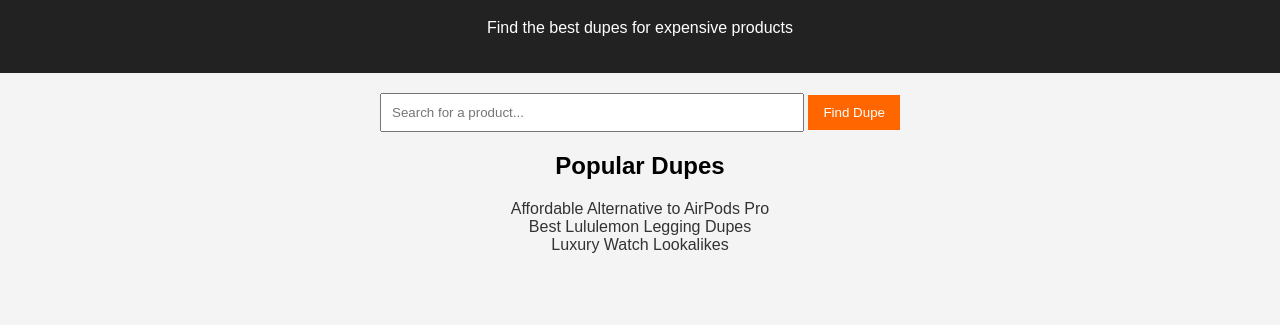
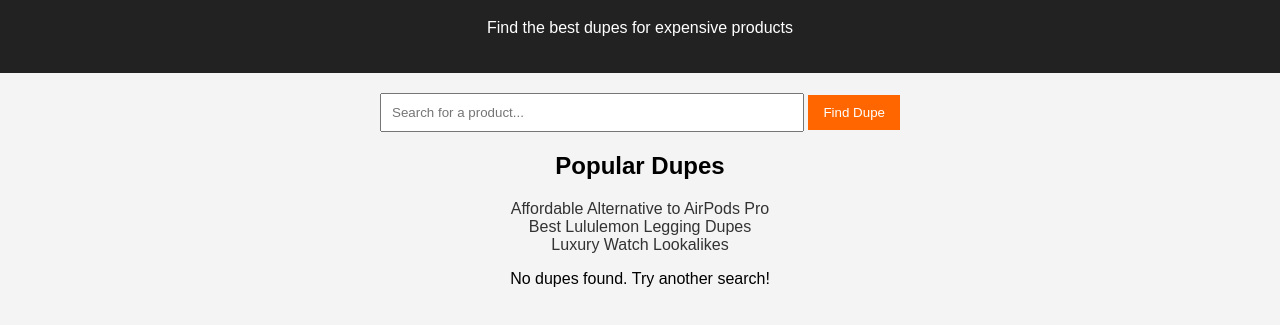
Before and after one commit to amclean75/finddupe, a plain HTML site: page index.html in a window 1280 px wide. Both pictures are taken after a click on the button "Find Dupe". Shown: the part 81-406 px from the top of the page. Drawn offline with Linux system fonts and the light colour scheme.

Commit message:
fixing alert logic

```diff
--- a/assets/js/script.js
+++ b/assets/js/script.js
@@ -1,9 +1,20 @@
+const dupeDatabase = {
+    "airpods": "https://www.amazon.com/dp/B08XY4H2QK?tag=finddupe-20",
+    "lululemon leggings": "https://www.amazon.com/dp/B09XYZ1234?tag=finddupe-20",
+    "gucci belt": "https://www.amazon.com/dp/B07ABC5678?tag=finddupe-20"
+};
+
 function searchDupe() {
-    let query = document.getElementById("dupeSearch").value;
-    if(query) {
-        alert("Searching for: " + query);
-        // Future API integration will go here
-    } else {
-        alert("Please enter a product name.");
+    let query = document.getElementById("dupeSearch").value.toLowerCase();
+    let resultsDiv = document.getElementById("searchResults");
+    resultsDiv.innerHTML = "";
+
+    for (let key in dupeDatabase) {
+        if (query.includes(key)) {
+            resultsDiv.innerHTML = `<p>Best dupe found: <a href="${dupeDatabase[key]}" target="_blank">Click here</a></p>`;
+            return;
+        }
     }
+
+    resultsDiv.innerHTML = "<p>No dupes found. Try another search!</p>";
 }
--- a/index.html
+++ b/index.html
@@ -35,6 +35,7 @@
                 <li><a href="#">Best Lululemon Legging Dupes</a></li>
                 <li><a href="#">Luxury Watch Lookalikes</a></li>
             </ul>
+            <div id="searchResults"></div>
         </section>
     </main>
 
```
